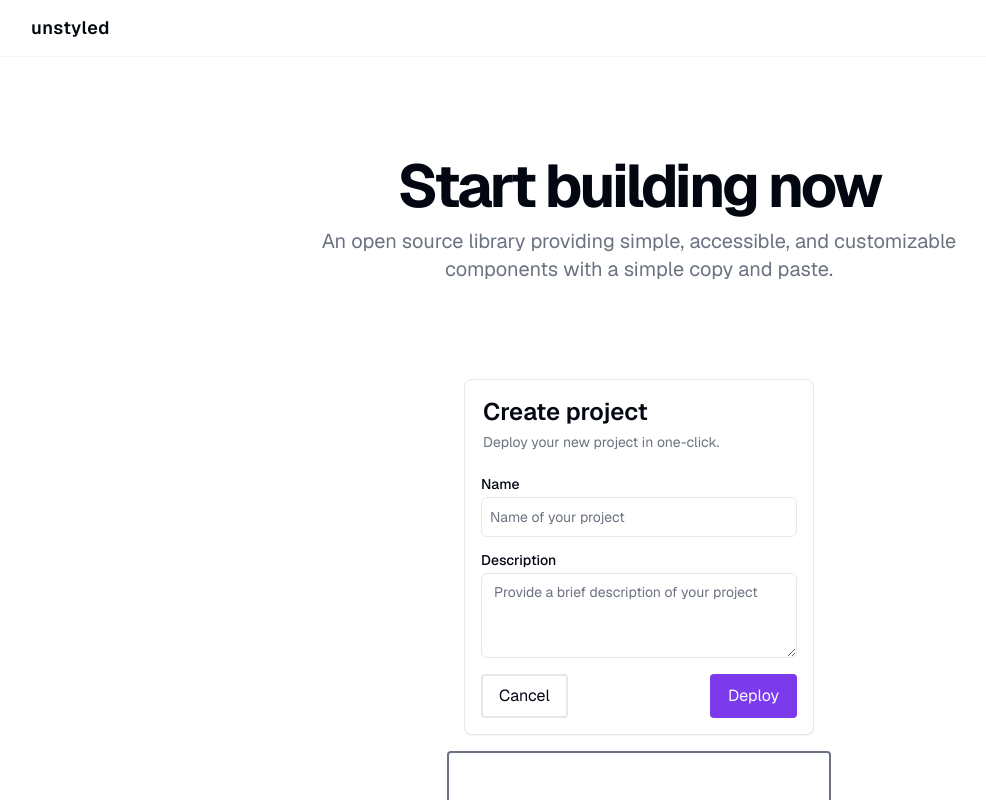
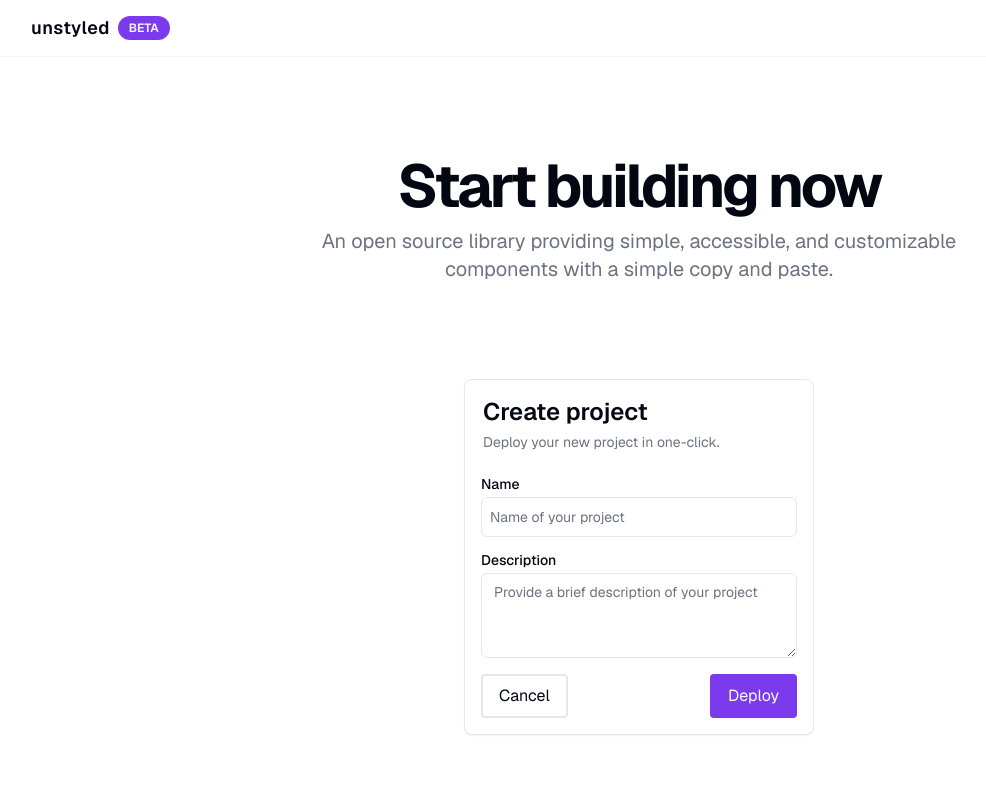
Before and after one commit to jeremyMLtz/unstyled_components, a Next.js app: page / in a window 1280 px wide. Shown: the top 800 px of the page, without its empty margins (1-987 px from the left). Built offline with nearby package versions, Linux system fonts and the light colour scheme.

Commit message:
Badge component

```diff
--- a/src/app/(main)/page.tsx
+++ b/src/app/(main)/page.tsx
@@ -15,7 +15,7 @@ export default function Home() {
         <TestCard />
       </div>
 
-      <div className='border-solid h-[2000px] w-96 border-muted-foreground rounded m-auto border-2' />
+      {/* <div className='border-solid h-[2000px] w-96 border-muted-foreground rounded m-auto border-2' /> */}
     </main>
   );
 }
--- a/src/app/components/ui/header.tsx
+++ b/src/app/components/ui/header.tsx
@@ -1,8 +1,11 @@
+import { Badge } from "@/registry/ui/badge/badge";
+
 const Header = () => {
   return (
     <header className='sticky top-0 w-full border-b border-border/40 bg-background/95 backdrop-blur supports-[backdrop-filter]:bg-background/60'>
       <div className='container flex h-14 max-w-screen-2xl items-center'>
         <span className='text-lg tracking-wide font-semibold'>unstyled</span>
+        <Badge className='mx-2'>BETA</Badge>
         <div className='flex flex-1 items-center justify-between space-x-2 md:justify-end'></div>
       </div>
     </header>
--- a/src/app/globals.css
+++ b/src/app/globals.css
@@ -26,6 +26,7 @@
   --text-lg: 1.125rem;
   --text-md: 1rem;
   --text-sm: 0.875rem;
+  --text-xs: 0.75rem;
   --bold: 900;
   --semiBold: 600;
 }
--- /dev/null
+++ b/src/registry/ui/badge/badge.module.css
@@ -0,0 +1,46 @@
+.badgeBase {
+  align-items: center;
+  border-radius: 9999px;
+  border: 1px solid transparent;
+  display: inline-flex;
+  font-size: var(--text-xs);
+  font-weight: var(--semiBold);
+  padding-block: 0.125rem;
+  padding-inline: 0.625rem;
+  transition: 0.1s ease-in-out all;
+}
+
+.primary {
+  border-color: transparent;
+  background: hsl(var(--primary));
+  color: hsl(var(--primary-foreground));
+}
+
+.primary:hover {
+  background: hsl(var(--primary-darken));
+}
+
+.secondary {
+  border-color: transparent;
+  background: hsl(var(--secondary));
+  color: hsl(var(--secondary-foreground));
+}
+
+.secondary:hover {
+  background: hsl(var(--secondary-darken));
+}
+
+.destructive {
+  border-color: transparent;
+  background: hsl(var(--destructive));
+  color: hsl(var(--destructive-foreground));
+}
+
+.destructive:hover {
+  background: hsl(var(--destructive-darken));
+}
+
+.outline {
+  color: hsl(var(--foreground));
+  border-color: hsl(var(--border));
+}
--- /dev/null
+++ b/src/registry/ui/badge/badge.tsx
@@ -0,0 +1,27 @@
+import * as React from "react";
+import { cva, type VariantProps } from "class-variance-authority";
+import styles from "./badge.module.css";
+
+const badgeVariants = cva(styles.badgeBase, {
+  variants: {
+    variant: {
+      primary: styles.primary,
+      secondary: styles.secondary,
+      destructive: styles.destructive,
+      outline: styles.outline,
+    },
+  },
+  defaultVariants: {
+    variant: "primary",
+  },
+});
+
+export interface BadgeProps
+  extends React.HTMLAttributes<HTMLDivElement>,
+    VariantProps<typeof badgeVariants> {}
+
+function Badge({ className, variant, ...props }: BadgeProps) {
+  return <div className={badgeVariants({ variant, className })} {...props} />;
+}
+
+export { Badge, badgeVariants };
```
